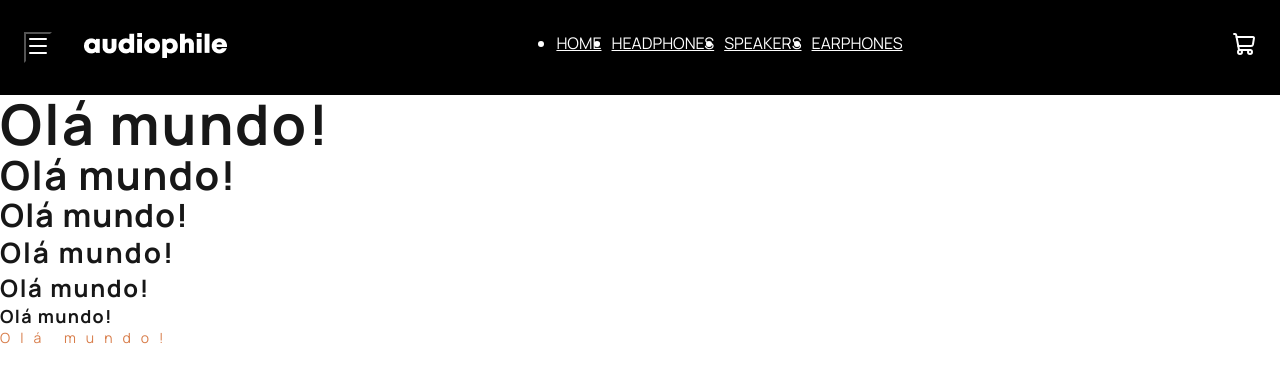
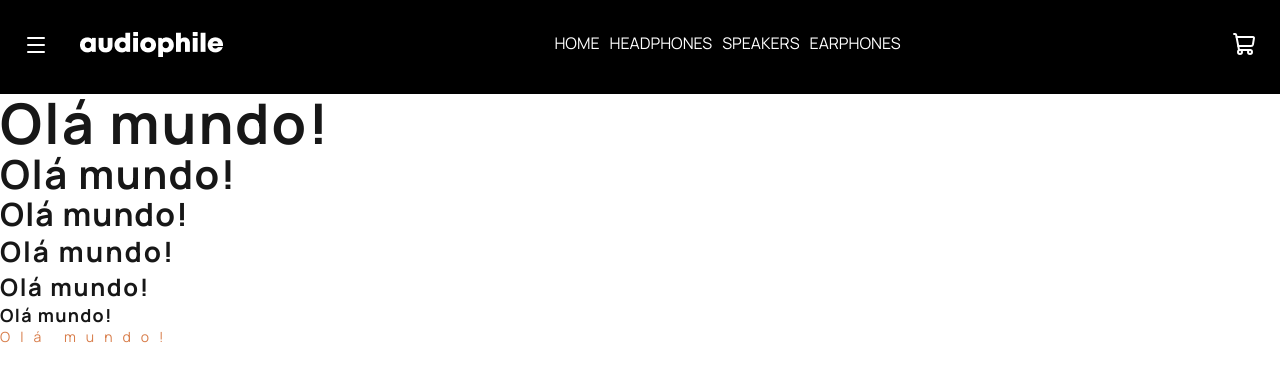
Before and after one commit to kellycsantos/audiophile, a Next.js app: page / in a window 1280 px wide. Shown: the top 382 px of the page. Built offline with nearby package versions, Linux system fonts and the light colour scheme.

Commit message:
feat: configurações de path, reset de estilo e  icon lib add

```diff
--- a/package.json
+++ b/package.json
@@ -8,6 +8,7 @@
     "start": "next start"
   },
   "dependencies": {
+    "lucide-react": "^1.3.0",
     "next": "16.2.3",
     "react": "19.2.4",
     "react-dom": "19.2.4",
--- a/src/app/globals.scss
+++ b/src/app/globals.scss
@@ -36,6 +36,10 @@ body {
   box-sizing: border-box;
   padding: 0;
   margin: 0;
+  text-decoration: none;
+  outline: none;
+  border: 0;
+  list-style: none;
 }
 
 
--- a/tsconfig.json
+++ b/tsconfig.json
@@ -22,7 +22,8 @@
       "@/*": ["./src/*"],
       "@components" : ["./src/app/components"],
       "@style" : ["./src/app/styles"],
-      "@types" : ["./src/app/types"]
+      "@assets" : ["./src/app/assets"],
+      "@types" : ["./src/app/types"],
     }
   },
   "include": [
```
Also changed, not shown: 1 other file (tests, documents, lock files or other folders).
